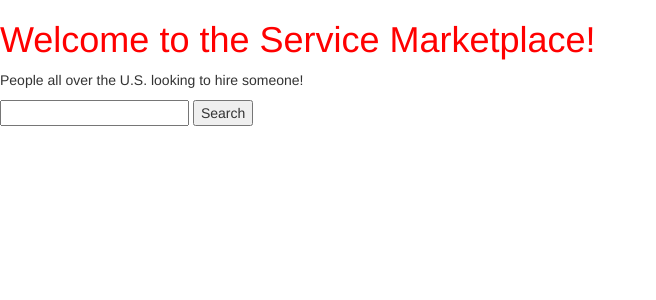
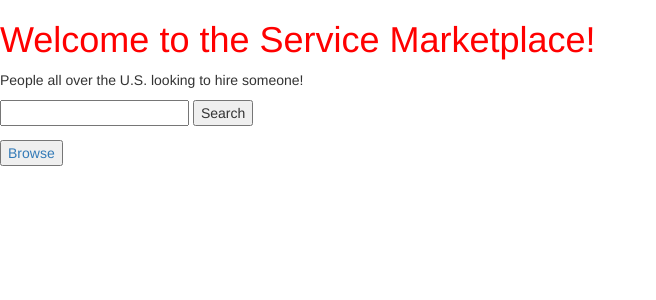
Before and after one commit to slcortes/ServiceMarketplace, a Django app: page / in a window 1280 px wide. Shown: the top 300 px of the page, without its empty margins (0-656 px from the left). Run offline with Django 3.2, Linux system fonts and the light colour scheme; some libraries are stand-ins or nearby versions.

Commit message:
added browse feature

```diff
--- a/market/templates/market/home.html
+++ b/market/templates/market/home.html
@@ -7,6 +7,7 @@
     <link rel="stylesheet" href="//maxcdn.bootstrapcdn.com/bootstrap/3.2.0/css/bootstrap-theme.min.css">
     <link rel="stylesheet" href="{% static 'css/home.css' %}">
 </head>
+
 <body>
     <h1>Welcome to the Service Marketplace!</h1>
     <p>People all over the U.S. looking to hire someone!</p>
@@ -19,6 +20,8 @@
         <input type="submit" value="Search">
     </form>
 
+    <!--Browse button-->
+    <a href="{% url 'browse' %}"><input type=button value="Browse"></a>
 
 
 </body>
--- a/market/urls.py
+++ b/market/urls.py
@@ -15,4 +15,7 @@ urlpatterns = [
 
     # Search
     url(r'^search/$', views.search, name="search"),
+
+    # Browse
+    url(r'^browse/$', views.browse, name="browse"),
 ]
--- a/market/views.py
+++ b/market/views.py
@@ -78,3 +78,9 @@ def search(request):
         # user did not enter query. return all results
         results = Service.objects.all().order_by('-created_date')
     return render(request, 'market/search_result.html', {'results': results})
+
+
+# Browse view
+def browse(request):
+    results = Service.objects.all().order_by('-created_date')
+    return render(request, 'market/search_result.html', {'results': results})
```
Also changed, not shown: db.sqlite3.
